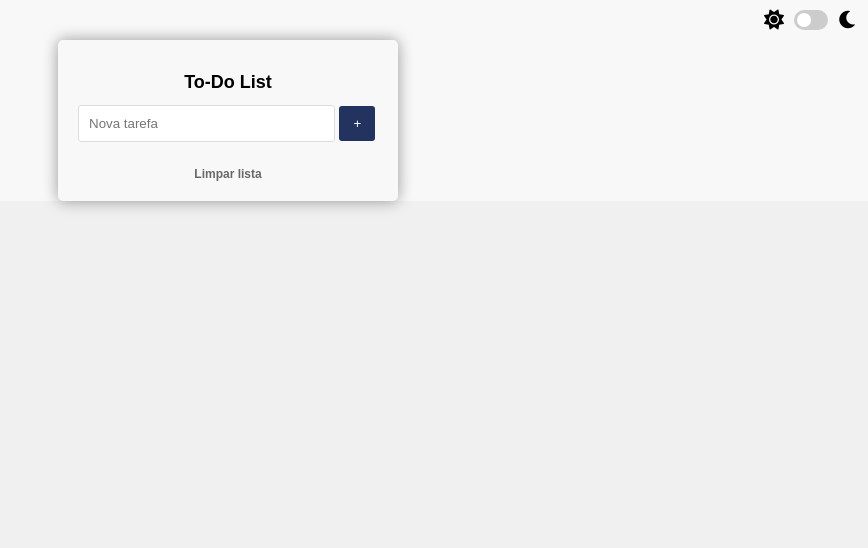
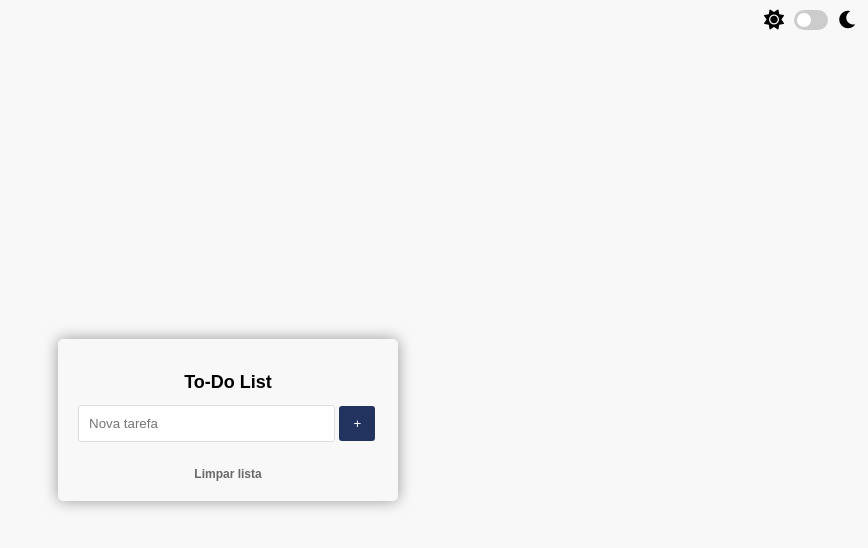
Before and after one commit to Fausto-H/to-do-list, a plain HTML site: page index.html in a window 1280 px wide. Shown: the whole page, without its empty margins (412-1280 px from the left). Drawn offline with nearby package versions, Linux system fonts and the light colour scheme.

Commit message:
fourteenth commit

```diff
--- a/styles.css
+++ b/styles.css
@@ -1,10 +1,14 @@
+html{
+    height: 100%;
+}
+
 /* Define o estilo geral do corpo da página */
 body {
     font-family: Arial, sans-serif;
+    height: 100%;
     display: flex;
     justify-content: center;
     align-items: center;
-
     margin: 0;
     background-color: var(--bg-color);
     color: var(--text-color);
@@ -23,9 +27,6 @@ body {
 
     /* Estilos adicionais para a barra de rolagem */
     scrollbar-width: thin; /* Para Firefox */
-
-
-
 }
 
 .container::-webkit-scrollbar {
@@ -33,12 +34,10 @@ body {
 }
 
 .container::-webkit-scrollbar-thumb {
-    background-color: #ccc; /* Cor do botão de rolagem */
     border-radius: 4px; /* Borda arredondada do botão de rolagem */
 }
 
 .container::-webkit-scrollbar-track {
-    background-color: #f0f0f0; /* Cor de fundo do rastreamento da rolagem */
     border-radius: 6px; /* Borda arredondada do rastreamento da rolagem */
 }
 
```
